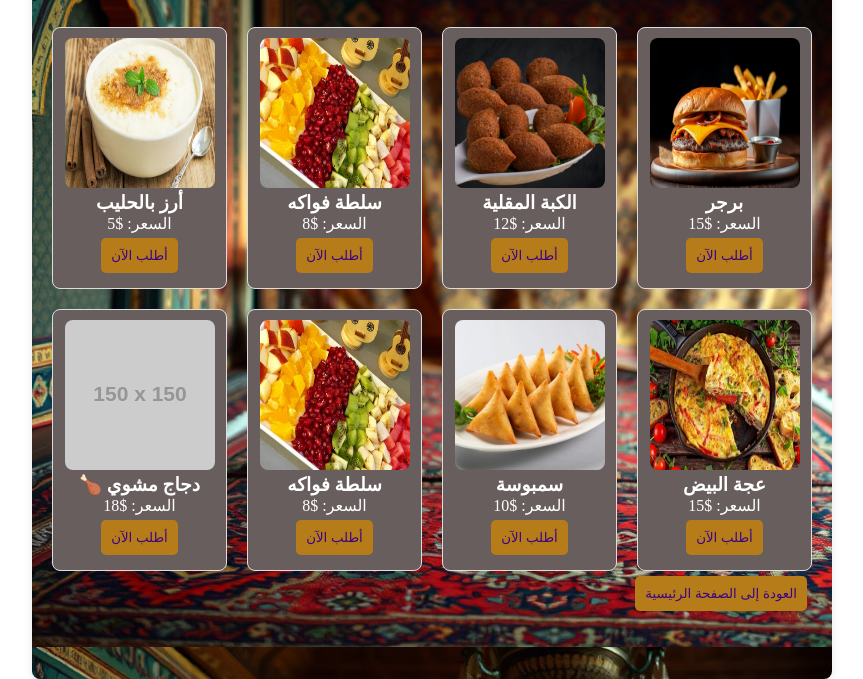
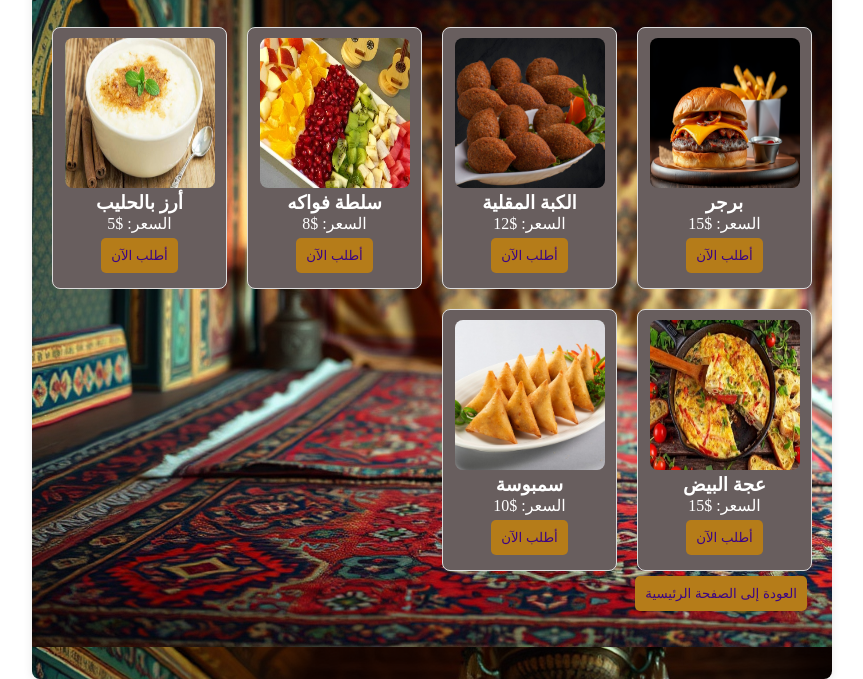
Before and after one commit to SamaAlMasoudi/restaurant, a plain HTML site: page entrees.html in a window 1280 px wide. Shown: the part 121-800 px from the top of the page, without its empty margins (208-1071 px from the left). Drawn offline with Linux system fonts and the light colour scheme; placeholder pictures from the web are drawn by us.

Commit message:
Update entrees.html

```diff
--- a/entrees.html
+++ b/entrees.html
@@ -49,18 +49,6 @@
                 <p>السعر: $10</p>
                 <button class="order-button"><a href="./booking.html">أطلب الآن</a></button>
             </div>
-            <div class="dish">
-                <img src="./Images/سلطة-فواكه.jpg" alt="طبق 7">
-                <h3>سلطة فواكه </h3>
-                <p>السعر: $8</p>
-                <button class="order-button"><a href="./booking.html">أطلب الآن</a></button>
-            </div>
-            <div class="dish">
-                <img src="https://via.placeholder.com/150" alt="طبق 8">
-                <h3>دجاج مشوي 🍗</h3>
-                <p>السعر: $18</p>
-                <button class="order-button"><a href="./booking.html">أطلب الآن</a></button>
-            </div>
         </section>
         <button type="submit" class="button"><a href="./index.html">العودة إلى الصفحة الرئيسية</a></button>
     </div>
```
